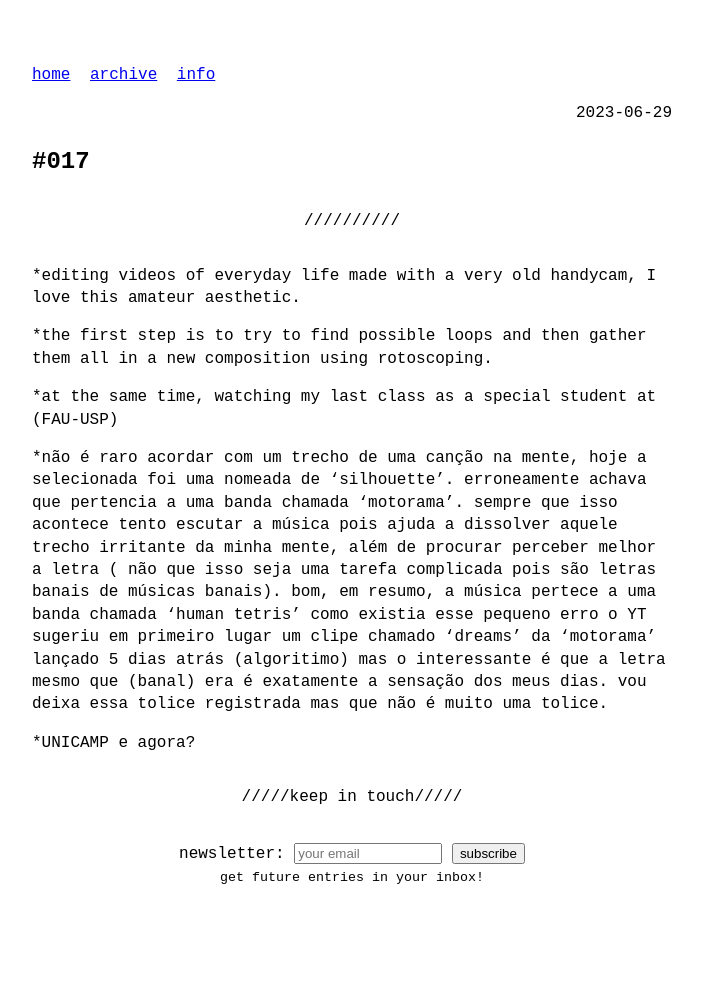
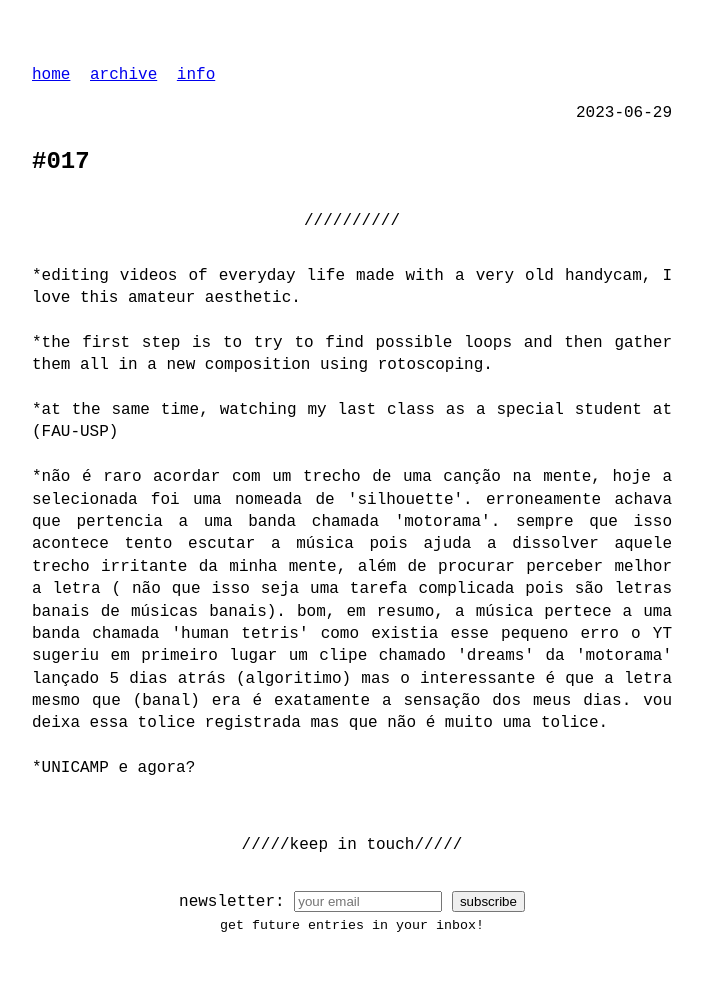
Before and after one commit to odaniloluna/odaniloluna.github.io, a Jekyll site: the page built from _posts/2023-06-29-#017.md, in a window 1280 px wide. Shown: the whole page, without its empty margins (288-991 px from the left). Built offline with Jekyll 4.4.1, drawn with Linux system fonts in a browser that asks for light colours; before the commit the page ends 955 px from its top, so only the background shows below that.

Commit message:
Update 2023-06-29-#017.md

```diff
--- a/_posts/2023-06-29-#017.md
+++ b/_posts/2023-06-29-#017.md
@@ -5,12 +5,19 @@ slug: #017
 ---
 
 ---
+<p class="description" style="text-align: justify;">
 *editing videos of everyday life made with a very old handycam, I love this amateur aesthetic.
-
+<br>
+<br>
 *the first step is to try to find possible loops and then gather them all in a new composition using rotoscoping.
-
+<br>
+<br>
 *at the same time, watching my last class as a special student at (FAU-USP)
-
+<br>
+<br>
 *não é raro acordar com um trecho de uma canção na mente, hoje a selecionada foi uma nomeada de 'silhouette'. erroneamente achava que pertencia a uma banda chamada 'motorama'. sempre que isso acontece tento escutar a música pois ajuda a dissolver aquele trecho irritante da minha mente, além de procurar perceber melhor a letra ( não que isso seja uma tarefa complicada pois são letras banais de músicas banais). bom, em resumo, a música pertece a uma banda chamada 'human tetris' como existia esse pequeno erro o YT sugeriu em primeiro lugar um clipe chamado 'dreams' da 'motorama' lançado 5 dias atrás (algoritimo) mas o interessante é que a letra mesmo que (banal) era é exatamente a sensação dos meus dias. vou deixa essa tolice registrada mas que não é muito uma tolice.
-
+<br>
+<br>
 *UNICAMP e agora?
+<br>
+<br>
```
